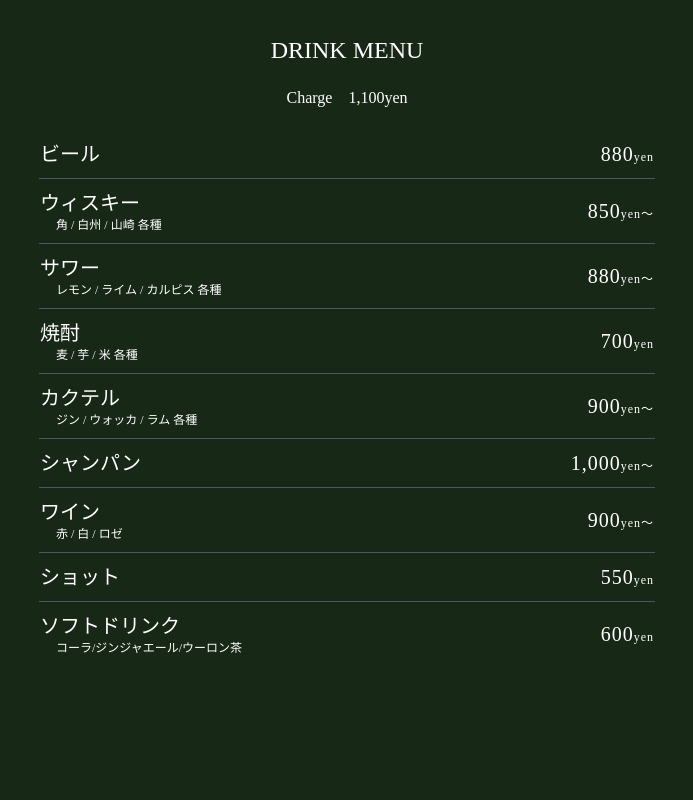
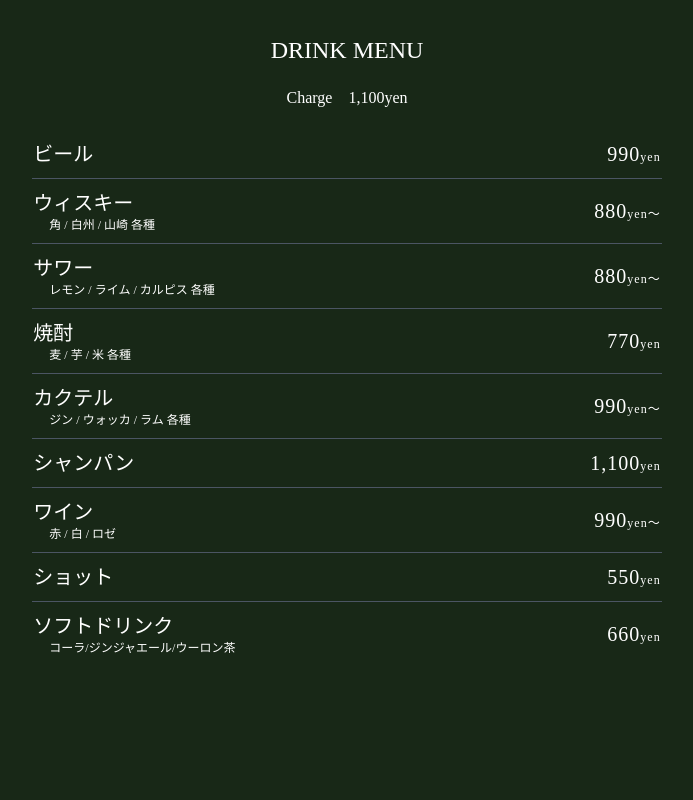
Before and after one commit to ShoheiIshihara/usagi, a Next.js app: page /menu in a window 1280 px wide. Shown: the part 1360-2160 px from the top of the page, without its empty margins (293-986 px from the left). Built offline with nearby package versions, Linux system fonts and the light colour scheme; a web font is replaced by a local one; what tw-elements would draw is missing.

Commit message:
menu fix

```diff
--- a/src/app/menu/page.js
+++ b/src/app/menu/page.js
@@ -73,17 +73,17 @@ export default function Menu() {
             <div className='mt-[150px] '>
               <h3 className='text-xl text-center mb-[20px] font-notosefif md:text-2xl'>DRINK MENU</h3>
               <p className='text-sm text-center font-light mb-[20px] font-notosefif md:text-base'>Charge　1,100yen</p>
-              <div className='mx-[50px] md:text-xl'>
+              <div className='mx-[40px] md:text-xl'>
                 <table className='mx-auto w-full md:w-2/3'>
                   <thead></thead>
                   <tbody className='font-light font-notosefif'>
                     <tr className='border-b border-gray-600'>
                       <td className='py-[10px] '>ビール</td>
-                      <td className='text-right tracking-wider'>880<span className='text-xs'>yen　</span></td>
+                      <td className='text-right tracking-wider'>990<span className='text-xs'>yen　</span></td>
                     </tr>
                     <tr className='border-b border-gray-600'>
                       <td className='py-[10px]'>ウィスキー<p className='text-xs pl-[16px] font-thin'>角 / 白州 / 山崎 各種</p></td>
-                      <td className='text-right tracking-wider'>850<span className='text-xs'>yen～</span></td>
+                      <td className='text-right tracking-wider'>880<span className='text-xs'>yen～</span></td>
                     </tr>
                     <tr className='border-b border-gray-600'>
                       <td className='py-[10px]'>サワー<p className='text-xs pl-[16px] font-thin'>レモン / ライム / カルピス 各種</p></td>
@@ -91,19 +91,19 @@ export default function Menu() {
                     </tr>
                     <tr className='border-b border-gray-600'>
                       <td className='py-[10px]'>焼酎<p className='text-xs pl-[16px] font-thin'>麦 / 芋 / 米 各種</p></td>
-                      <td className='text-right tracking-wider'>700<span className='text-xs'>yen　</span></td>
+                      <td className='text-right tracking-wider'>770<span className='text-xs'>yen　</span></td>
                     </tr>
                     <tr className='border-b border-gray-600'>
                       <td className='py-[10px]'>カクテル<p className='text-xs pl-[16px] font-thin'>ジン / ウォッカ / ラム 各種</p></td>
-                      <td className='text-right tracking-wider'>900<span className='text-xs'>yen～</span></td>
+                      <td className='text-right tracking-wider'>990<span className='text-xs'>yen～</span></td>
                     </tr>
                     <tr className='border-b border-gray-600'>
                       <td className='py-[10px]'>シャンパン</td>
-                      <td className='text-right tracking-wider'>1,000<span className='text-xs'>yen～</span></td>
+                      <td className='text-right tracking-wider'>1,100<span className='text-xs'>yen</span></td>
                     </tr>
                     <tr className='border-b border-gray-600'>
                       <td className='py-[10px]'>ワイン<p className='text-xs pl-[16px] font-thin'>赤 / 白 / ロゼ</p></td>
-                      <td className='text-right tracking-wider'>900<span className='text-xs'>yen～</span></td>
+                      <td className='text-right tracking-wider'>990<span className='text-xs'>yen～</span></td>
                     </tr>
                     <tr className='border-b border-gray-600'>
                       <td className='py-[10px]'>ショット</td>
@@ -111,7 +111,7 @@ export default function Menu() {
                     </tr>
                     <tr className=''>
                       <td className='py-[10px]'>ソフトドリンク<p className='text-xs pl-[16px] font-thin'>コーラ/ジンジャエール/ウーロン茶</p></td>
-                      <td className='text-right tracking-wider'>600<span className='text-xs'>yen　</span></td>
+                      <td className='text-right tracking-wider'>660<span className='text-xs'>yen　</span></td>
                     </tr>
                   </tbody>
                 </table>
@@ -130,7 +130,7 @@ export default function Menu() {
                 </div>
               </div>
             </div>
-            <p className='text-center mt-[100px] pb-[50px]'>※当店は税込価格表記です。</p>
+            <p className='text-center mt-[100px] pb-[50px] font-notosefif'>※当店は税込価格表記です。</p>
           </div>
         </div>
       </div>
```
